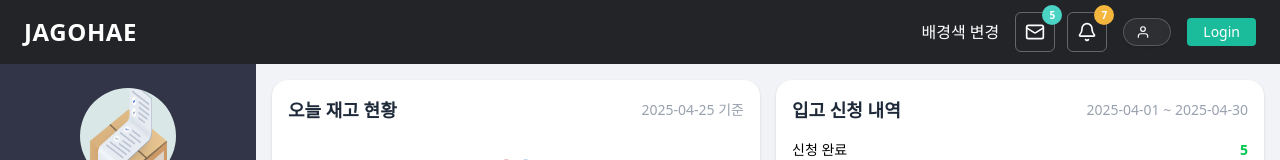
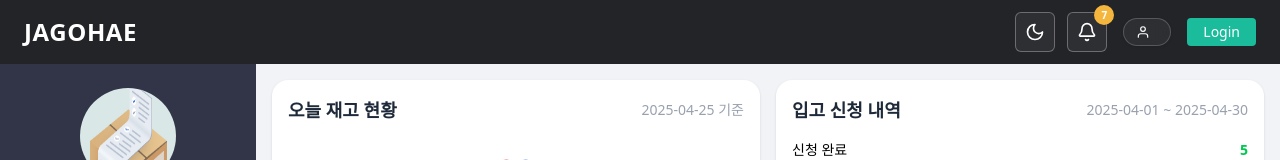
Before and after one commit to ESPko/finalTeamproject1, a React (Vite) app in the folder team1_react/: page / in a window 1280 px wide. Shown: the top 160 px of the page. Built offline with nearby package versions, Linux system fonts and the light colour scheme.

Commit message:
다크모드 버튼

```diff
--- a/team1_react/package.json
+++ b/team1_react/package.json
@@ -16,6 +16,7 @@
     "@nivo/pie": "^0.94.0",
     "@nivo/treemap": "^0.94.0",
     "@react-icons/all-files": "^4.1.0",
+    "@tabler/icons-react": "^3.31.0",
     "@tailwindcss/vite": "^4.1.4",
     "axios": "^1.9.0",
     "bootstrap": "^5.3.5",
--- a/team1_react/src/components/HeaderIcons.jsx
+++ b/team1_react/src/components/HeaderIcons.jsx
@@ -1,26 +1,28 @@
-import { Bell, Mail, Menu } from "lucide-react";
+import { Bell, Moon } from 'lucide-react';
 
-const HeaderIcons = () => {
-  const icons = [
-    { icon: <Mail size={20} className="text-white" />, count: 5, color: "bg-[#4bd4c5]" },
-    { icon: <Bell size={20} className="text-white" />, count: 7, color: "bg-[#f4b63d]" },
-  ];
-
+const HeaderIcons = ({ onToggleTheme }) => {
   return (
     <div className="flex gap-3 items-center">
-      {icons.map((item, idx) => (
-        <div
-          key={idx}
-          className="relative w-10 h-10 border border-white/30 rounded-md flex items-center justify-center cursor-pointer"
-        >
-          {item.icon}
-          <span
-            className={`absolute -top-2 -right-2 text-[10px] text-white font-bold ${item.color} w-5 h-5 flex items-center justify-center rounded-full`}
-          >
-            {item.count}
-          </span>
-        </div>
-      ))}
+      {/* Moon - 다크모드 토글 버튼 */}
+      <button
+        onClick={onToggleTheme}
+        className="group relative w-10 h-10 border border-white/30 rounded-md flex items-center justify-center cursor-pointer
+             bg-white/5 hover:bg-white/10 transition-colors duration-300"
+      >
+        <Moon
+          size={20}
+          className="text-white group-hover:text-yellow-300 transition-colors duration-300"
+        />
+      </button>
+
+      {/* Bell 알림 아이콘 */}
+      <div className="relative w-10 h-10 border border-white/30 rounded-md flex items-center justify-center cursor-pointer
+                      bg-white/5 hover:bg-white/10 transition-colors duration-300">
+        <Bell size={20} className="text-white" />
+        <span className="absolute -top-2 -right-2 text-[10px] text-white font-bold bg-[#f4b63d] w-5 h-5 flex items-center justify-center rounded-full">
+          7
+        </span>
+      </div>
     </div>
   );
 };
--- a/team1_react/src/components/HeaderIcons2.jsx
+++ b/team1_react/src/components/HeaderIcons2.jsx
@@ -1,26 +1,31 @@
-import { Bell, Mail } from "lucide-react";
+import { Bell, Sun } from 'lucide-react';
+import { FaSun } from 'react-icons/fa';
+import { IconSun, IconMoon } from '@tabler/icons-react';
 
-const HeaderIcons2 = () => {
-  const icons = [
-    { icon: <Mail size={20} className="text-black" />, count: 5, color: "bg-[#4bd4c5]" },
-    { icon: <Bell size={20} className="text-black" />, count: 7, color: "bg-[#f4b63d]" },
-  ];
-
+const HeaderIcons2 = ({ onToggleTheme }) => {
   return (
     <div className="flex gap-3 items-center">
-      {icons.map((item, idx) => (
-        <div
-          key={idx}
-          className="relative w-10 h-10 border border-black/30 rounded-md flex items-center justify-center cursor-pointer"
-        >
-          {item.icon}
-          <span
-            className={`absolute -top-2 -right-2 text-[10px] text-black font-bold ${item.color} w-5 h-5 flex items-center justify-center rounded-full`}
-          >
-            {item.count}
-          </span>
-        </div>
-      ))}
+      {/* Sun - 라이트모드 토글 버튼 */}
+      <button
+        onClick={onToggleTheme}
+        className="group relative w-10 h-10 border border-black/30 rounded-md flex items-center justify-center cursor-pointer
+             hover:bg-black/[0.05] transition-colors duration-300"
+      >
+        <IconSun
+          size={26}
+          stroke={2}
+          className="text-black group-hover:text-yellow-500 transition-colors duration-300"
+        />
+      </button>
+
+      {/* Bell 알림 아이콘 */}
+      <div className="relative w-10 h-10 border border-black/30 rounded-md flex items-center justify-center cursor-pointer
+                      hover:bg-black/3 transition-colors duration-300">
+        <Bell size={20} className="text-black" />
+        <span className="absolute -top-2 -right-2 text-[10px] text-black font-bold bg-[#f4b63d] w-5 h-5 flex items-center justify-center rounded-full">
+          7
+        </span>
+      </div>
     </div>
   );
 };
--- a/team1_react/src/components/layout/Header.jsx
+++ b/team1_react/src/components/layout/Header.jsx
@@ -27,14 +27,7 @@ function Header({ toggleLayout }) {
 
 
       <div className="flex items-center space-x-4">
-        {/* 버튼 클릭 시 toggleLayout 함수 호출 */}
-        <button
-          className="text-white"
-          onClick={toggleLayout}
-        >
-          배경색 변경
-        </button>
-        <HeaderIcons />
+        <HeaderIcons onToggleTheme={toggleLayout} />
 
         <div className="flex items-center space-x-2 backdrop-blur bg-white/5 px-3 py-1.5 rounded-full text-white text-sm font-medium border border-white/20 shadow transition-colors duration-300 hover:bg-white/20">
           <FiUser
--- a/team1_react/src/theme/Header2.jsx
+++ b/team1_react/src/theme/Header2.jsx
@@ -1,27 +1,56 @@
 import { Link } from 'react-router-dom';
 import HeaderIcons2 from '../components/HeaderIcons2.jsx';
+import { useAuth } from '../contexts/AuthContext.jsx';
+import { FiUser } from '@react-icons/all-files/fi/FiUser.js';
+import { useState } from 'react';
 
 function Header2({toggleLayout }) {
+  const { user } = useAuth();
+  const [token, setToken] = useState(localStorage.getItem('token') || '');
+
+  // 로그아웃 처리
+  const handleLogout = () => {
+    setToken('');
+    localStorage.removeItem('token');
+  };
+
   return (
     <header className="flex items-center justify-between border-b border-gray-100 bg-[#ffffff] h-16 px-6">
       <Link to="/" className="!text-[#9379db] text-2xl font-bold tracking-wide">
         JAGOHAE
       </Link>
       <div className="flex items-center space-x-4">
-        {/* 버튼 클릭 시 toggleLayout 함수 호출 */}
-        <button
-          className="text-black"
-          onClick={toggleLayout}
-        >
-          배경색 변경
-        </button>
-        <HeaderIcons2 />
-        <Link
-          to="/login"
-          className="bg-[#a599ed] text-white text-sm px-4 py-1 rounded hover:bg-[#b9afed]"
-        >
-          Login
-        </Link>
+        <HeaderIcons2 onToggleTheme={toggleLayout} />
+
+        <div className="flex items-center space-x-2 backdrop-blur bg-white/5 px-3 py-1.5 rounded-full text-white text-sm font-medium shadow hover:bg-black/3 transition-colors duration-300">
+          <FiUser
+            className={`${
+              user?.position === 0
+                ? 'text-yellow-400'
+                : user?.position === 1
+                  ? 'text-black text-base'
+                  : user?.position === 2
+                    ? 'text-[#1abc9c]'
+                    : 'text-white'
+            }`}
+          />
+          <span className="tracking-wide text-black">{user?.id}</span>
+        </div>
+
+        {token ?
+          <Link
+            to="/login"
+            className="bg-[#a599ed] text-white text-sm px-4 py-1 rounded hover:bg-[#8e7dde]"
+            onClick={handleLogout}
+          >
+            Logout
+          </Link>
+          : <Link
+            to="/login"
+            className="bg-[#a599ed] text-white text-sm px-4 py-1 rounded hover:bg-[#8e7dde]"
+          >
+            Login
+          </Link>}
       </div>
     </header>
   );
```
Also changed, not shown: 1 other file (tests, documents, lock files or other folders).
